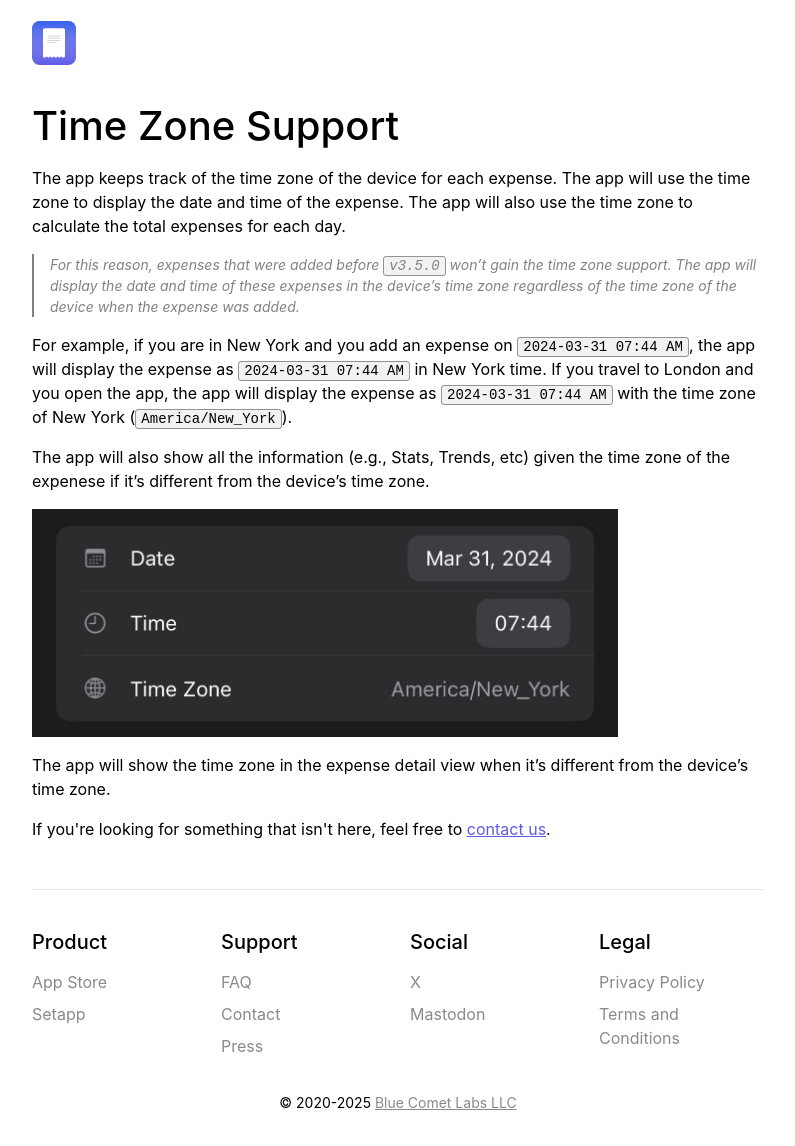
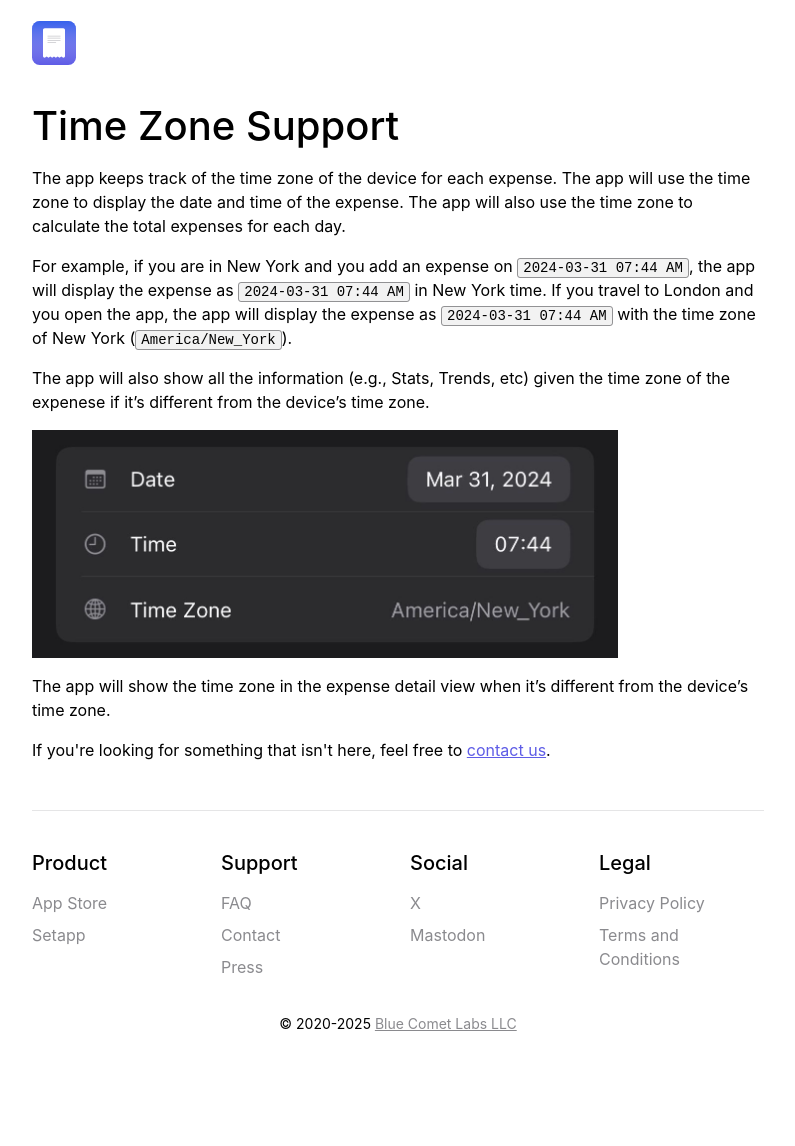
Before and after one commit to bluecometlabs/getexpenses.app, a Jekyll site: the page built from pages/faq/time-zone-support.md, in a window 1280 px wide. Shown: the whole page, without its empty margins (242-1037 px from the left). Built offline with Jekyll 4.4.1, drawn with Linux system fonts in a browser that asks for light colours; after the commit the page ends 1067 px from its top, so only the background shows below that.

Commit message:
Update faq pages

```diff
--- a/pages/faq/time-zone-support.md
+++ b/pages/faq/time-zone-support.md
@@ -8,8 +8,6 @@ permalink: /faq/time-zone-support
 
 The app keeps track of the time zone of the device for each expense. The app will use the time zone to display the date and time of the expense. The app will also use the time zone to calculate the total expenses for each day.
 
-> For this reason, expenses that were added before `v3.5.0` won't gain the time zone support. The app will display the date and time of these expenses in the device's time zone regardless of the time zone of the device when the expense was added.
-
 For example, if you are in New York and you add an expense on `2024-03-31 07:44 AM`, the app will display the expense as `2024-03-31 07:44 AM` in New York time. If you travel to London and you open the app, the app will display the expense as `2024-03-31 07:44 AM` with the time zone of New York (`America/New_York`).
 
 The app will also show all the information (e.g., Stats, Trends, etc) given the time zone of the expenese if it's different from the device's time zone.
```
Also changed, not shown: pages/faq.md (+0 -1 lines), pages/faq/join-beta.md (deleted, +0 -11 lines).
